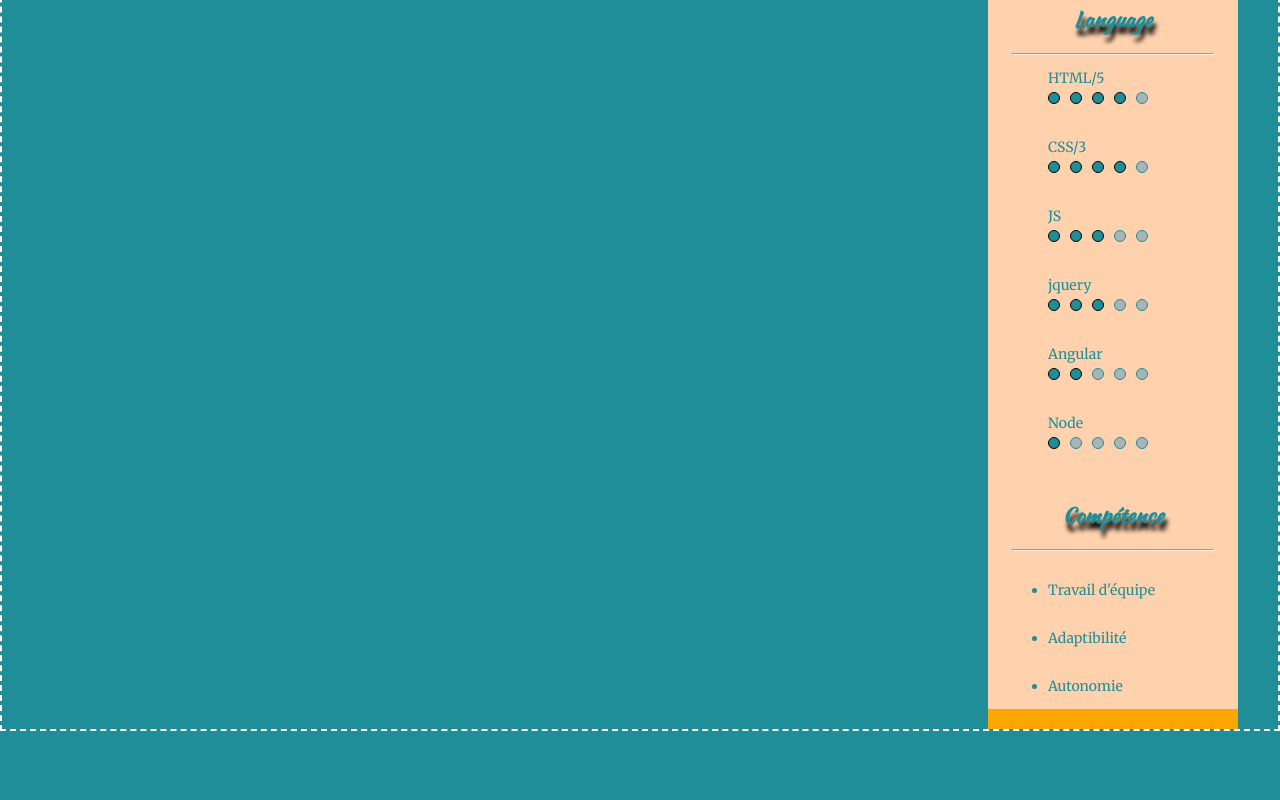
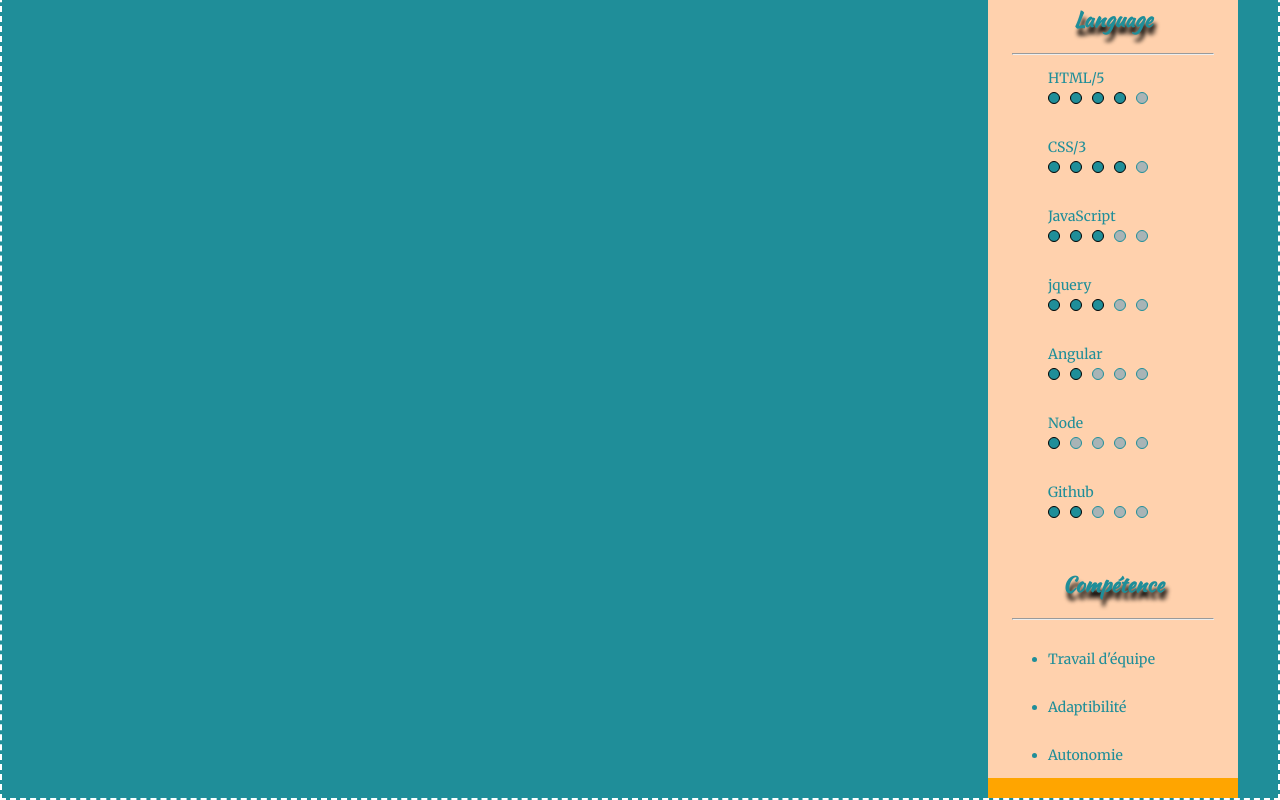
Before and after one commit to yoannlg/CV, a plain HTML site: page index.html in a window 1280 px wide. Shown: the part 702-1502 px from the top of the page. Before the commit the page ends 1433 px from the top, so only its background shows below. Drawn offline with Linux system fonts and the light colour scheme.

Commit message:
ajout compétence git

```diff
--- a/index.html
+++ b/index.html
@@ -1,7 +1,7 @@
 <!DOCTYPE html>
 <html lang="fr-fr">
 <head>
-	<meta name="viewport" content="width=device-width, initial-scale=1">
+	<!-- <meta name="viewport" content="width=device-width, initial-scale=1"> -->
 	<meta http-equiv="X-UA-Compatible" content="IE=Edge">
 	<meta charset="UTF-8">
 	<link rel="stylesheet" href="css/normalize.css">
@@ -55,7 +55,7 @@
 
 
 <body>
-
+	<div id="page">
 
 	<!-- <div id="fullpage"> -->
 <!--
@@ -301,7 +301,7 @@
 									</li>
 								</ul>
 
-								<ul>JS
+								<ul>JavaScript
 									<li class="flex">
 									<div class="cercle cercle-plein"></div>
 									<div class="cercle cercle-plein"></div>
@@ -338,6 +338,15 @@
 									<div class="cercle"></div>
 									</li>
 								</ul>
+								<ul>Github
+									<li class="flex">
+										<div class="cercle cercle-plein"></div>
+										<div class="cercle cercle-plein"></div>
+										<div class="cercle"></div>
+										<div class="cercle"></div>
+										<div class="cercle"></div>
+									</li>
+								</ul>
 							</div><!-- LANGUAGE -->
 
 							<div class="competence">
@@ -364,10 +373,6 @@
 					</div>
 					<div class="projet">
 
-						<div class="skillbar clearfix " data-percent="25%">
-	<div class="skillbar-title" style="background: #2980b9;"><span>CSS3</span></div>
-	<div class="skillbar-bar" style="background: #3498db;"></div>
-	<div class="skill-bar-percent">25%</div>
 </div>
 
 					</div>
@@ -391,6 +396,7 @@
 
 		</div>	 -->
 <!-- 	</div> --> <!-- fullpage -->
+</div>
 </body>
 </html>
 
```
